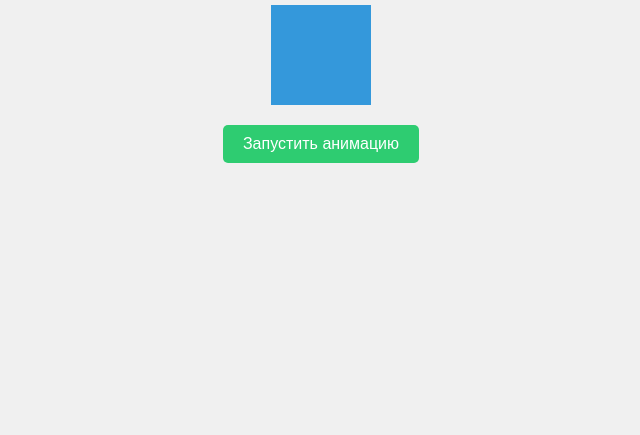
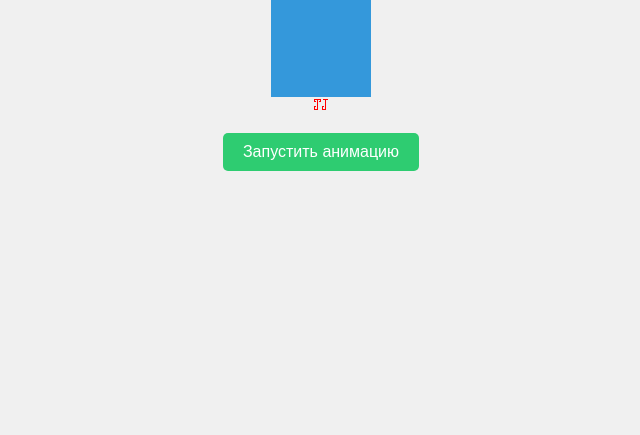
Before and after one commit to elizavetamelcina/bonus, a website: page index.html in a window 1280 px wide. Shown: the part 365-800 px from the top of the page, without its empty margins (319-959 px from the left). Drawn offline with Linux system fonts and the light colour scheme.

Commit message:
Update index.html

```diff
--- a/index.html
+++ b/index.html
@@ -23,7 +23,7 @@
     </main>
 
     <div class="box" id="box"></div>
-    <img src=""></img>
+    <img src="favicon.ico"/img>
     <button id="animateButton">Запустить анимацию</button>
 
     <script src="script.js"></script>
```
